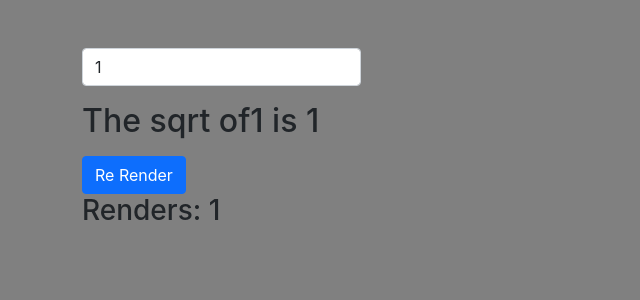
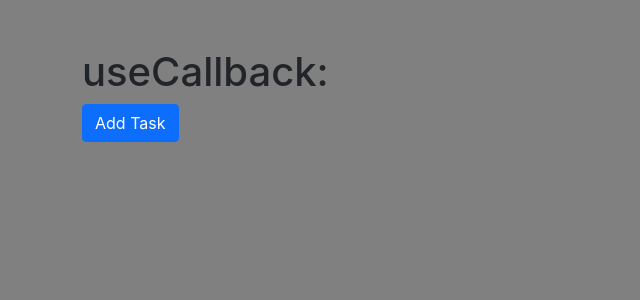
Before and after one commit to sajjad-10/deep-dive-in-react, a React (Create React App) app in the folder advanced-react-hooks/: page / in a window 1280 px wide. Shown: the top 300 px of the page, without its empty margins (0-640 px from the left). Built offline with nearby package versions, Linux system fonts and the light colour scheme.

Commit message:
useCallback

```diff
--- a/advanced-react-hooks/src/App.js
+++ b/advanced-react-hooks/src/App.js
@@ -1,3 +1,4 @@
+import UseCallbackExample from "./components/UseCallbackExample";
 import UseMemoExample from "./components/UseMemoExample";
 import UseRefExample1 from "./components/UseRefExample1";
 import UseRefExample2 from "./components/UseRefExample2";
@@ -15,7 +16,10 @@
             {/* <h1>useRef ex3:</h1>
             <UseRefExample3/> */}
 
-            <UseMemoExample />
+            {/* <UseMemoExample /> */}
+
+            <h1>useCallback:</h1>
+            <UseCallbackExample />
         </div>
     );
 }
--- /dev/null
+++ b/advanced-react-hooks/src/components/UseCallbackExample.jsx
@@ -0,0 +1,30 @@
+import React, { useState, useCallback } from "react";
+
+function UseCallbackExample() {
+    const [tasks, setTasks] = useState([]);
+
+    const addTask = useCallback(() => {
+        setTasks((prevState) => [...prevState, "Some Task"]);
+    }, [setTasks]);
+    return (
+        <div>
+            <Button addTask={addTask} />
+
+            {tasks.map((task, index) => (
+                <p className="my-3" key={index}>{task}</p>
+            ))}
+        </div>
+    );
+}
+
+const Button = React.memo(({ addTask }) => {
+    console.log("Button Rendered");
+    return (
+        <div>
+            <button className="btn btn-primary" onClick={addTask}>
+                Add Task
+            </button>
+        </div>
+    );
+});
+export default UseCallbackExample;
```
